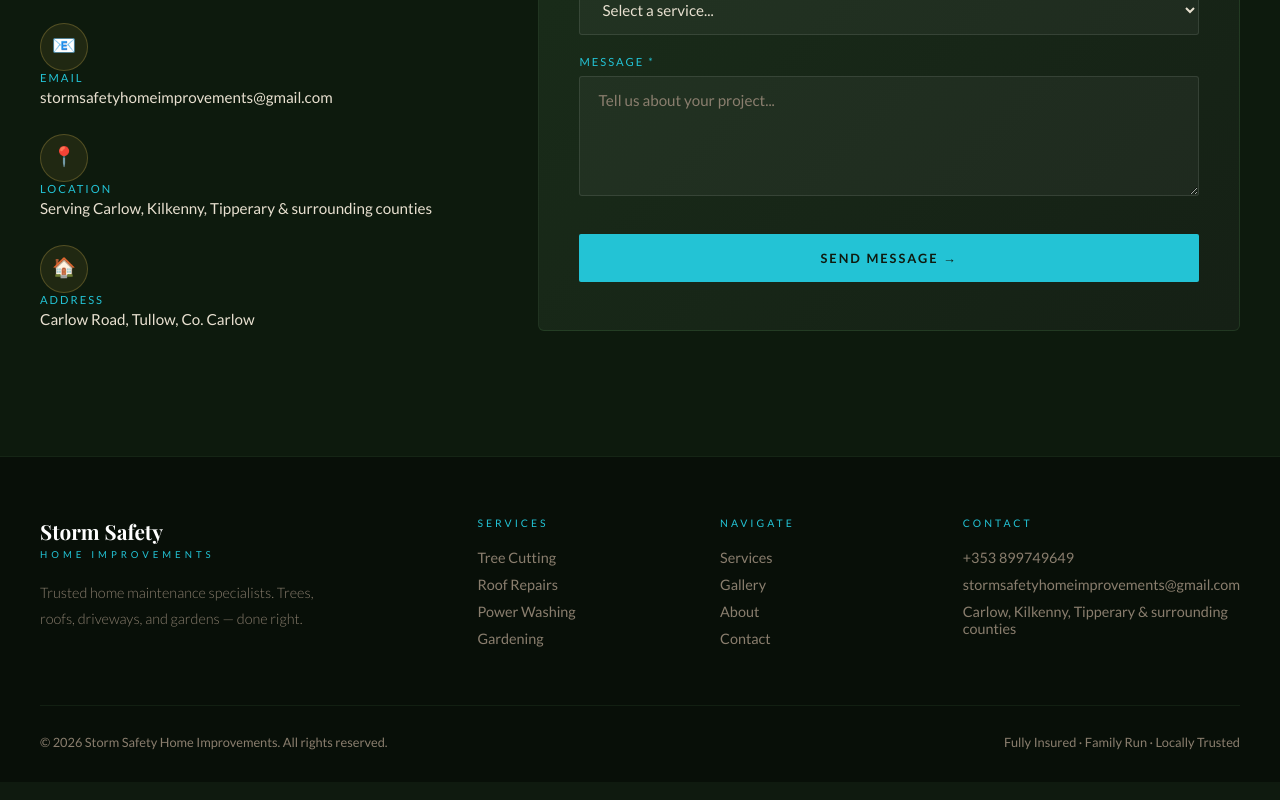
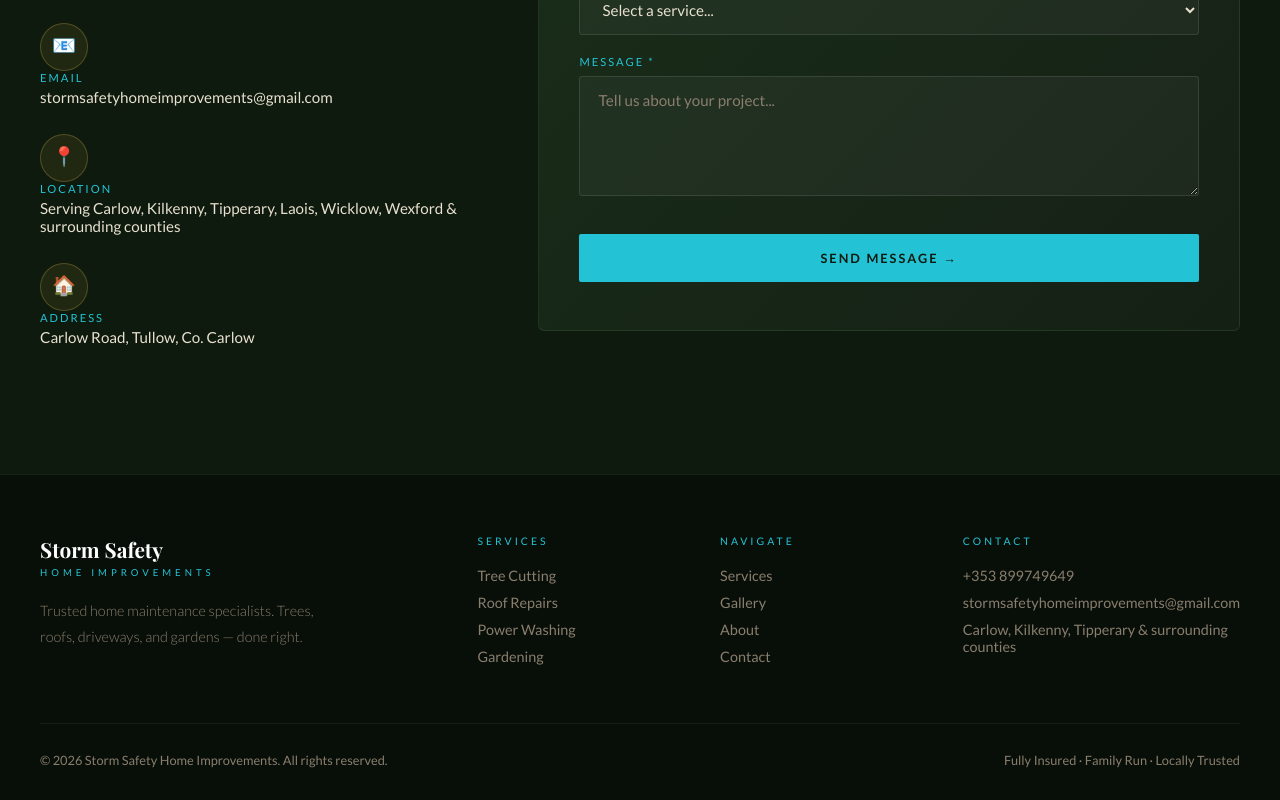
Before and after one commit to ac-89/stormsafety, a React (Create React App) app: page / in a window 1280 px wide. Shown: the part 4786-5586 px from the top of the page. Built offline with nearby package versions, Linux system fonts and the light colour scheme.

Commit message:
Counties

```diff
--- a/src/App.js
+++ b/src/App.js
@@ -1055,7 +1055,7 @@ export default function App() {
                   {
                     icon: "📍",
                     label: "Location",
-                    val: "Serving Carlow, Kilkenny, Tipperary & surrounding counties",
+                    val: "Serving Carlow, Kilkenny, Tipperary, Laois, Wicklow, Wexford & surrounding counties",
                     href: "#",
                   },
                   {
```
